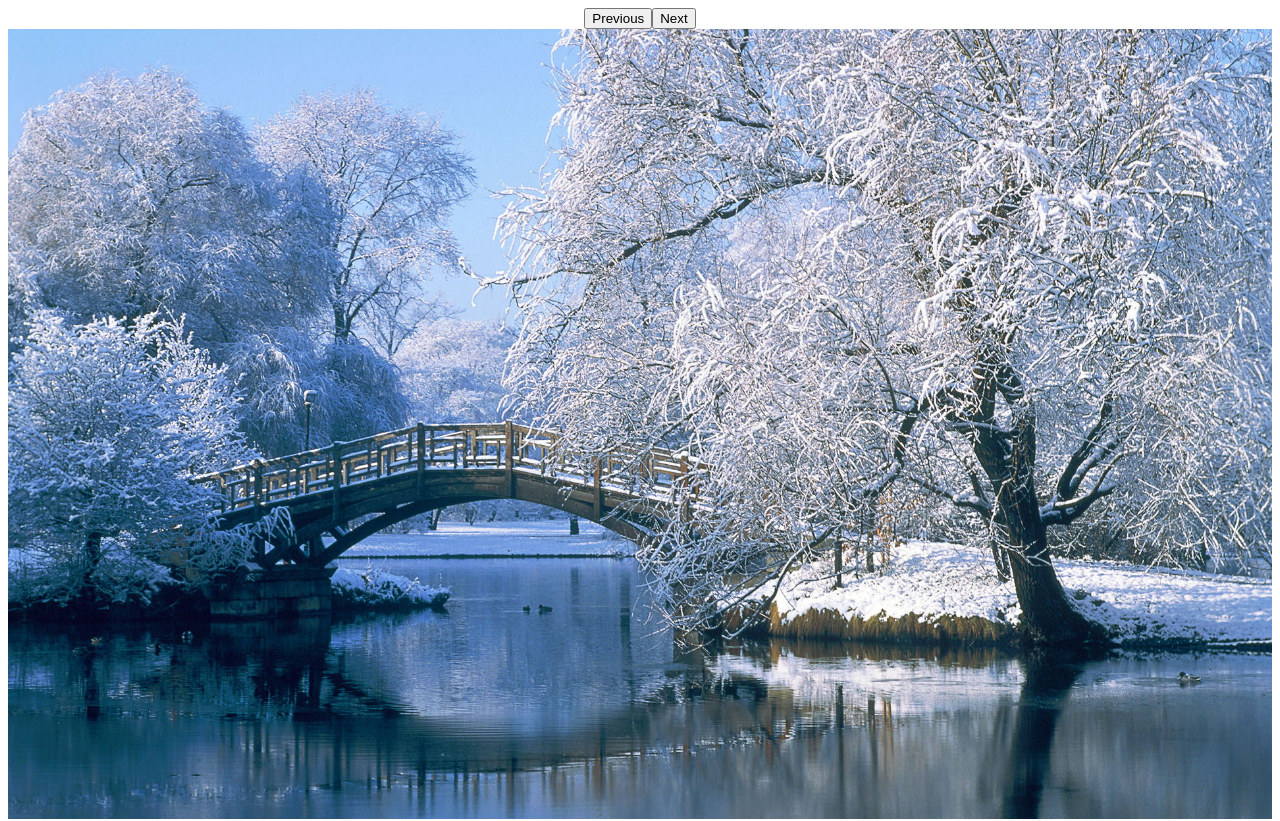
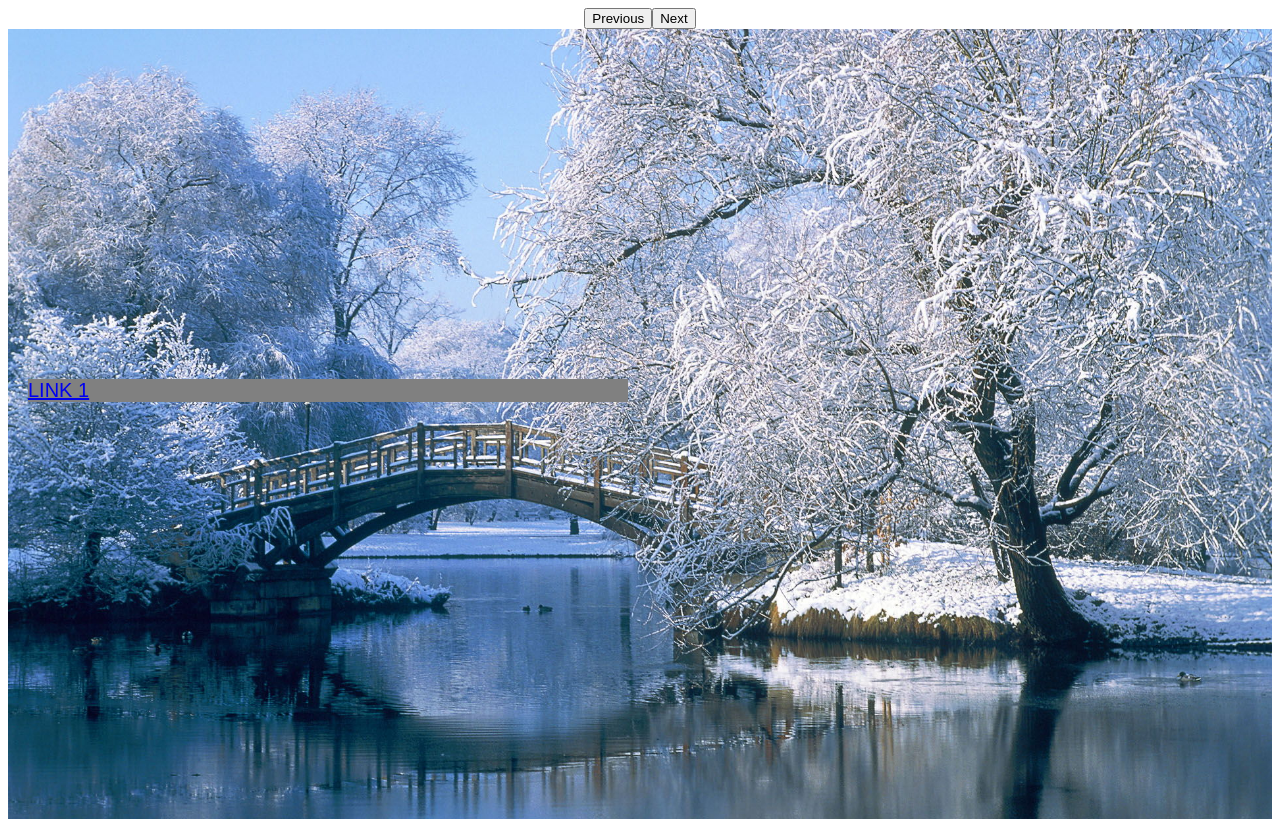
Before and after one commit to eibertek/react-slide-experiment, a React app: page / in a window 1280 px wide. Shown: the top 821 px of the page. Built offline with nearby package versions, Linux system fonts and the light colour scheme.

Commit message:
added logic in the ref slide

```diff
--- a/src/components/react-slides.js
+++ b/src/components/react-slides.js
@@ -12,7 +12,7 @@ class SimpleSlider extends React.Component {
     this.previous = this.previous.bind(this)
     this.state = {
       actualFrame:1,
-      actualLink:''
+      actualLink:<a key="1" href="http://localhost:3000" className="animated fadeIn">LINK 1</a>
     }
   }
 
@@ -31,7 +31,7 @@ class SimpleSlider extends React.Component {
       slidesToShow: 1,
       slidesToScroll: 1,
       afterChange: (i) =>{
-        this.setState({actualLink:<a key={i} className="animated fadeIn">LINK {i}</a>, actualFrame:i+1});
+        this.setState({actualLink:<a key={i} href="http://localhost:3000" className="animated fadeIn">LINK {i}</a>, actualFrame:i+1});
       }
     };
     return (
--- a/src/components/styles.scss
+++ b/src/components/styles.scss
@@ -5,10 +5,18 @@
 }
 
 a.animated {
- position:relative;
- top:200px;
- left:20px;
+ position:absolute;
+ top:350px;
+ margin-left:20px;
  background-color: grey;
+ font-family: 'Arial';
+ font-size: 20px;
+ width:600px;
+}
+
+a.animated:hover {
+  background-color: '#a0a0a0';
+  font-size: 22px;
 }
 
 .animated.infinite {
```
Also changed, not shown: dist/bundle.js, 1 other file.
